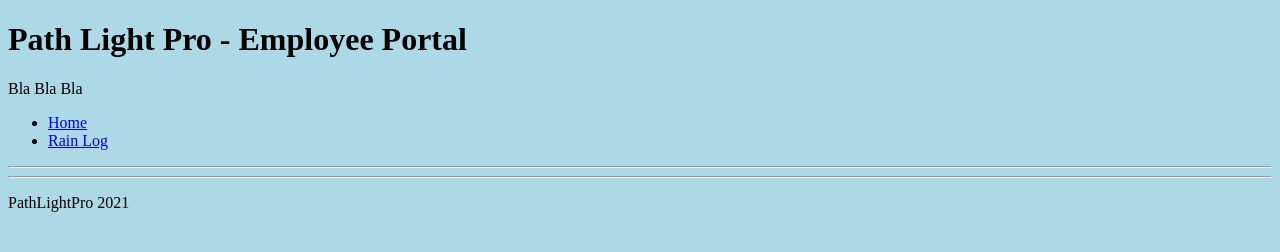
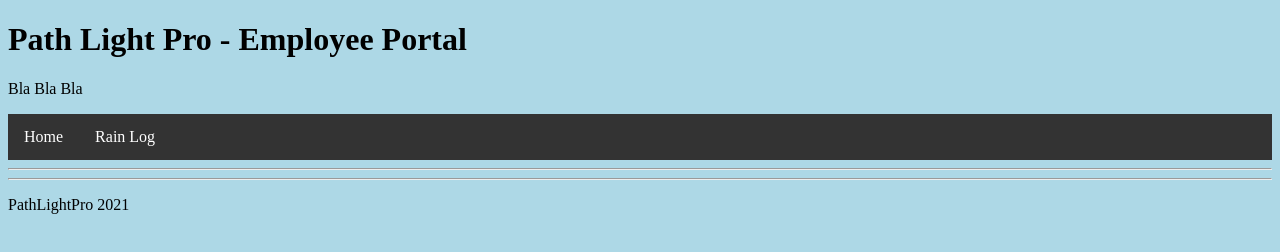
Before and after one commit to sjakedude/PathLightProPortal, a plain HTML site: page public/index.html in a window 1280 px wide. Drawn offline with Linux system fonts and the light colour scheme; some packages are replaced by stand-ins of ours.

Commit message:
add tips

```diff
--- a/public/css/styles.css
+++ b/public/css/styles.css
@@ -9,6 +9,7 @@
 }
 
 td, th {
+  cursor: pointer;
   border: 1px solid #dddddd;
   text-align: left;
   padding: 8px;
@@ -16,6 +17,10 @@
 
 tr:nth-child(even) {
   background-color: #ffffff;
+}
+
+tr:first-child {
+  background-color: #007cba;
 }
 
 .table-title-div {
@@ -122,3 +127,27 @@
   background: #ecf0f1;
   display: block;
 }
+
+nav ul {
+  list-style-type: none;
+  margin: 0;
+  padding: 0;
+  overflow: hidden;
+  background-color: #333;
+}
+
+nav ul li {
+  float: left;
+}
+
+nav ul li a {
+  display: block;
+  color: white;
+  text-align: center;
+  padding: 14px 16px;
+  text-decoration: none;
+}
+
+nav ul li a:hover {
+  background-color: #111;
+}
```
Also changed, not shown: public/rainlog.html (+9 -1 lines), 2 other files.
